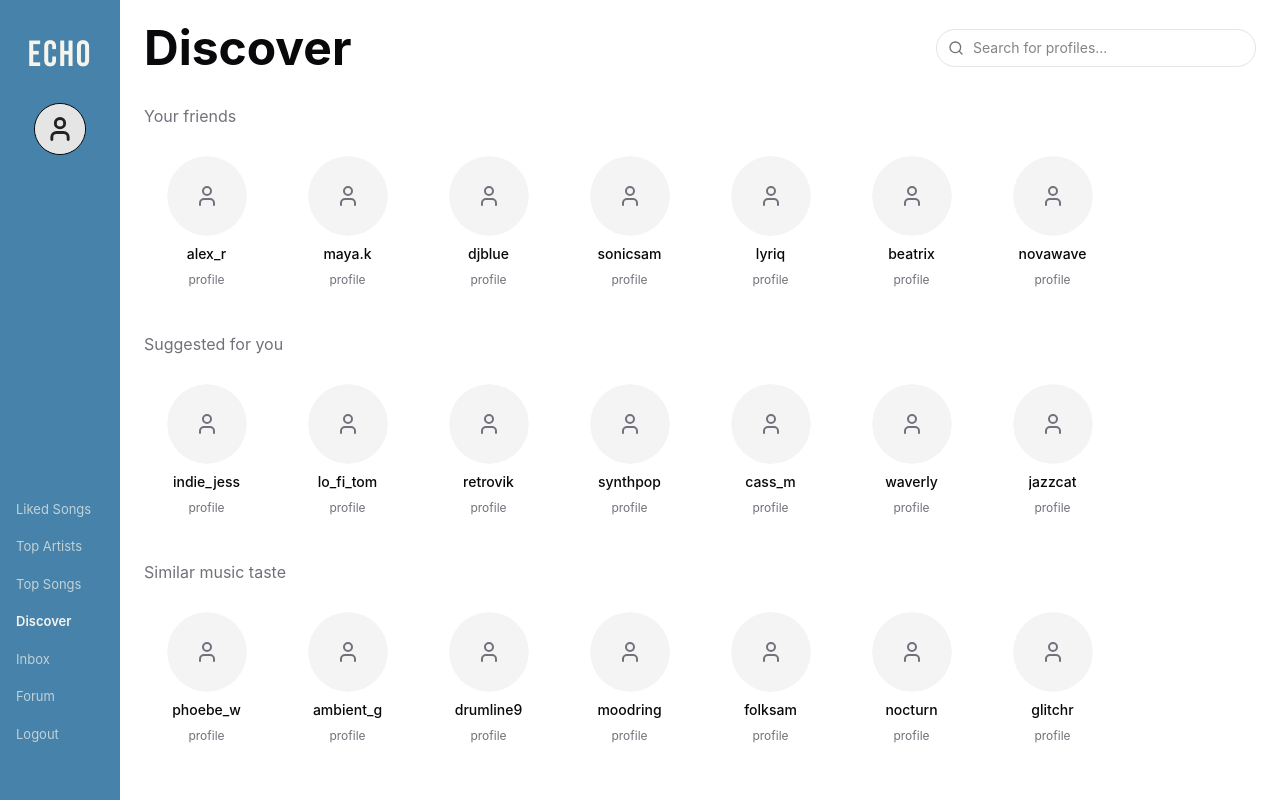
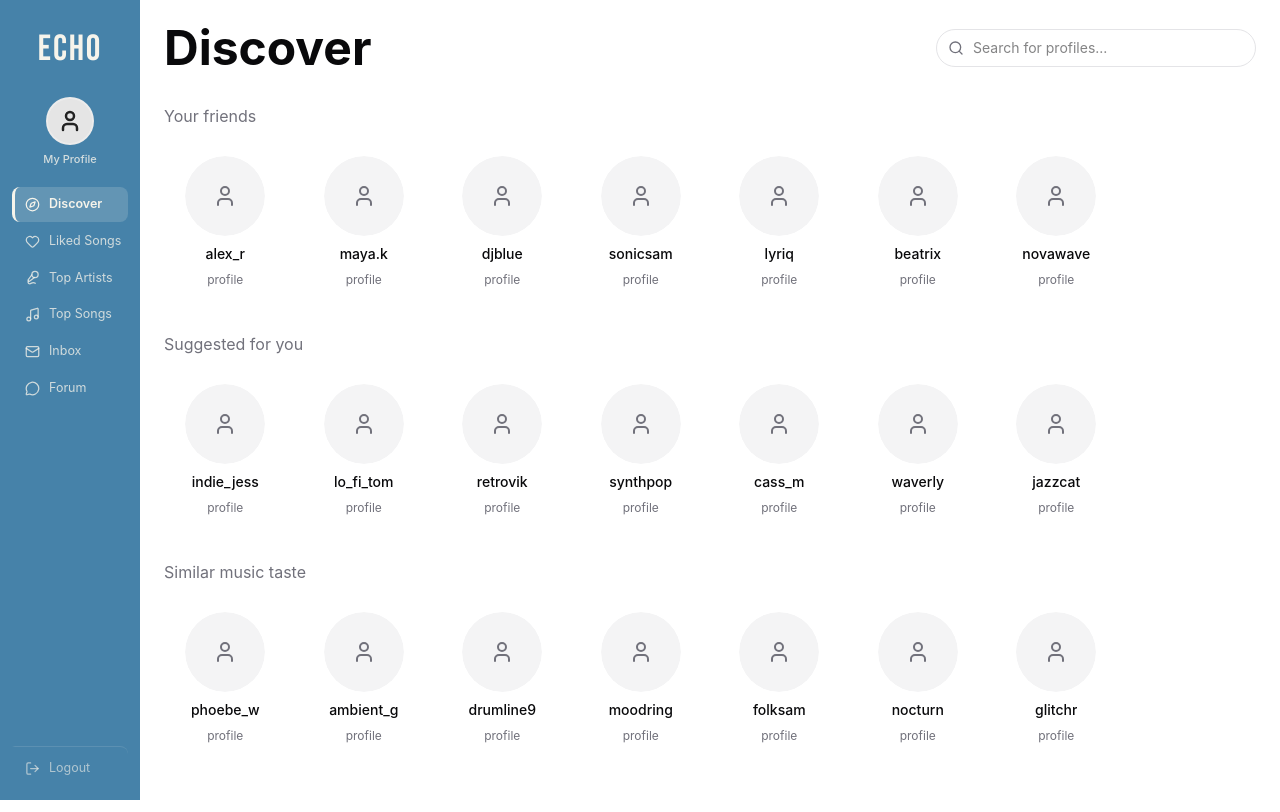
Before and after one commit to SeungwooDY/spotify-chat, a React (Vite) app in the folder frontend/: page / in a window 1280 px wide. Built offline with nearby package versions, Linux system fonts and the light colour scheme; sample sign-in values are in the browser's storage.

Commit message:
made navbar more UX friendly

```diff
--- a/frontend/src/App.css
+++ b/frontend/src/App.css
@@ -122,17 +122,18 @@
 }
 
 @layer components {
+  /* ── Navbar shell ───────────────────────────────────── */
   .navbar {
     position: fixed;
     z-index: 50;
-    display: flex;
     bottom: 0;
     left: 0;
+    display: flex;
+    flex-direction: row;
+    align-items: center;
     width: 100%;
     height: 4rem;
-    flex-direction: row;
-    align-items: center;
-    padding: 0 1.5rem;
+    padding: 0 0.75rem;
     background-color: #4682a9;
   }
 
@@ -140,19 +141,16 @@
     .navbar {
       top: 0;
       bottom: auto;
-      width: 120px;
+      flex-direction: column;
+      align-items: stretch;
+      width: 140px;
       height: 100vh;
-      flex-direction: column;
-      align-items: center;
       padding: 0;
     }
   }
 
+  /* ── Logo ───────────────────────────────────────────── */
   .navbar-logo {
-    display: none;
-  }
-
-  .navbar-avatar {
     display: none;
   }
 
@@ -163,75 +161,185 @@
       font-size: 2.275rem;
       color: #f6f4eb;
       letter-spacing: 0.05em;
-      padding-top: 28px;
       text-align: center;
-      width: 100%;
-    }
-
-    .navbar-avatar {
-      display: flex;
-      justify-content: center;
-      width: 100%;
-      margin-top: 20px;
-      margin-bottom: 0;
+      padding: 22px 0 0;
+      flex-shrink: 0;
     }
   }
 
+  /* ── Desktop profile section ────────────────────────── */
+  .navbar-profile-desktop {
+    display: none;
+  }
+
+  @media (min-width: 768px) {
+    .navbar-profile-desktop {
+      display: flex;
+      flex-direction: column;
+      align-items: center;
+      gap: 6px;
+      margin: 10px 12px 4px;
+      padding: 10px 12px 12px;
+      border-radius: 10px;
+      text-decoration: none;
+      transition: background-color 150ms;
+      flex-shrink: 0;
+    }
+
+    .navbar-profile-desktop:hover {
+      background-color: rgba(246, 244, 235, 0.1);
+    }
+  }
+
+  .navbar-profile-label {
+    display: none;
+  }
+
+  @media (min-width: 768px) {
+    .navbar-profile-label {
+      display: block;
+      font-size: 11px;
+      font-weight: 500;
+      color: rgba(246, 244, 235, 0.8);
+    }
+  }
+
+  /* ── Links container ────────────────────────────────── */
   .navbar-links {
     display: flex;
     flex-direction: row;
-    width: 100%;
+    flex: 1;
     justify-content: space-around;
     align-items: center;
+    height: 100%;
   }
 
   @media (min-width: 768px) {
     .navbar-links {
       flex-direction: column;
       justify-content: flex-start;
-      align-items: flex-start;
-      gap: 18px;
-      padding: 0 16px;
-      margin-top: auto;
-      margin-bottom: 56px;
+      align-items: stretch;
+      flex: 1;
+      min-height: 0;
+      padding: 4px 12px 14px;
+      gap: 2px;
+      overflow-y: auto;
     }
   }
 
+  /* ── Spacer (desktop only) ──────────────────────────── */
+  .navbar-spacer {
+    display: none;
+  }
+
+  @media (min-width: 768px) {
+    .navbar-spacer {
+      display: block;
+      flex: 1;
+      min-height: 8px;
+    }
+  }
+
+  /* ── Nav link base ──────────────────────────────────── */
   .navbar-link {
-    color: #f6f4eb;
+    display: flex;
+    flex-direction: column;
+    align-items: center;
+    gap: 3px;
+    padding: 5px 8px;
+    border-radius: 6px;
     text-decoration: none;
-    opacity: 0.7;
-    font-size: 10px;
-    text-align: center;
-    padding: 0.25rem 0.375rem;
-    border-radius: 0.375rem;
-    transition: opacity 150ms, background-color 150ms;
+    color: rgba(246, 244, 235, 0.7);
+    font-size: 9px;
+    transition: color 150ms, background-color 150ms;
     white-space: nowrap;
   }
 
   .navbar-link:hover {
-    opacity: 1;
-    background-color: rgba(246, 244, 235, 0.1);
+    color: #f6f4eb;
+    background-color: rgba(246, 244, 235, 0.12);
   }
 
   @media (min-width: 768px) {
     .navbar-link {
-      font-size: 13px;
-      text-align: left;
-      padding: 0;
-      border-radius: 0;
+      flex-direction: row;
+      gap: 9px;
+      padding: 8px 10px;
+      border-radius: 8px;
+      border-left: 3px solid transparent;
+      color: rgba(246, 244, 235, 0.78);
+      font-size: 12.5px;
     }
   }
 
+  /* ── Active link ────────────────────────────────────── */
   .navbar-link-active {
-    opacity: 1;
+    color: #f6f4eb;
     font-weight: 600;
-    background-color: transparent;
   }
 
+  @media (min-width: 768px) {
+    .navbar-link-active {
+      background-color: rgba(246, 244, 235, 0.16);
+      border-left-color: #f6f4eb;
+    }
+
+    .navbar-link-active:hover {
+      background-color: rgba(246, 244, 235, 0.2);
+    }
+  }
+
+  /* ── Icons ──────────────────────────────────────────── */
+  .navbar-link-icon {
+    width: 18px;
+    height: 18px;
+    flex-shrink: 0;
+  }
+
+  @media (min-width: 768px) {
+    .navbar-link-icon {
+      width: 15px;
+      height: 15px;
+    }
+  }
+
+  /* ── Link text label (desktop only) ────────────────── */
+  .navbar-link-label {
+    display: none;
+  }
+
+  @media (min-width: 768px) {
+    .navbar-link-label {
+      display: block;
+    }
+  }
+
+  /* ── Logout link ────────────────────────────────────── */
+  .navbar-logout-link {
+    color: rgba(246, 244, 235, 0.55);
+  }
+
+  .navbar-logout-link:hover {
+    color: rgba(246, 244, 235, 0.9);
+  }
+
+  @media (min-width: 768px) {
+    .navbar-logout-link {
+      color: rgba(246, 244, 235, 0.6);
+      padding-top: 12px;
+      margin-top: 2px;
+      border-top: 1px solid rgba(246, 244, 235, 0.12);
+      border-left: 3px solid transparent;
+      border-radius: 0 8px 8px 0;
+    }
+  }
+
+  /* ── Mobile profile avatar ──────────────────────────── */
   .navbar-profile-mobile {
     display: flex;
     align-items: center;
+    justify-content: center;
+    padding: 4px;
   }
 
   @media (min-width: 768px) {
--- a/frontend/src/App.jsx
+++ b/frontend/src/App.jsx
@@ -4,7 +4,7 @@ import Navbar from "../src/components/Navbar.jsx";
 
 function App() {
   return (
-    <div className="min-h-screen pb-16 md:pb-0 md:pl-[120px]">
+    <div className="min-h-screen pb-16 md:pb-0 md:pl-[140px]">
       <Navbar />
       <main>
         <Outlet />
--- a/frontend/src/components/Navbar.jsx
+++ b/frontend/src/components/Navbar.jsx
@@ -1,33 +1,40 @@
 import { NavLink } from "react-router-dom";
-import { User } from "lucide-react";
+import {
+  User, Heart, Mic2, Music, Compass,
+  Mail, MessageCircle, LogOut,
+} from "lucide-react";
 import { cn } from "@/lib/utils";
 import { Avatar, AvatarImage, AvatarFallback } from "@/components/ui/avatar";
 
-const navLinks = [
-  { to: "/liked-songs", label: "Liked Songs" },
-  { to: "/top-artists", label: "Top Artists" },
-  { to: "/top-songs", label: "Top Songs" },
-  { to: "/", label: "Discover", end: true },
-  { to: "/inbox", label: "Inbox" },
-  { to: "/forum", label: "Forum" },
-  { to: "/login", label: "Logout" },
+const mainLinks = [
+  { to: "/", label: "Discover", icon: Compass, end: true },
+  { to: "/liked-songs", label: "Liked Songs", icon: Heart },
+  { to: "/top-artists", label: "Top Artists", icon: Mic2 },
+  { to: "/top-songs", label: "Top Songs", icon: Music },
+  { to: "/inbox", label: "Inbox", icon: Mail },
+  { to: "/forum", label: "Forum", icon: MessageCircle },
 ];
 
 const Navbar = () => {
   return (
     <nav className="navbar">
+      {/* Desktop: logo */}
       <span className="navbar-logo">Echo</span>
-      <NavLink to="/profile" className="navbar-avatar">
-        <Avatar className="h-13 w-13 border border-black bg-[#E5E5E5]">
+
+      {/* Desktop: profile section */}
+      <NavLink to="/profile" className="navbar-profile-desktop">
+        <Avatar className="h-12 w-12 border-2 border-white/25 bg-[#E5E5E5]">
           <AvatarImage src="" alt="profile" />
           <AvatarFallback className="bg-[#E5E5E5]">
-            <User className="h-7 w-7 text-[#222222]" strokeWidth={2.5} />
+            <User className="h-6 w-6 text-[#222222]" strokeWidth={2.5} />
           </AvatarFallback>
         </Avatar>
+        <span className="navbar-profile-label">My Profile</span>
       </NavLink>
 
+      {/* Main links + spacer + logout */}
       <div className="navbar-links">
-        {navLinks.map(({ to, label, end }) => (
+        {mainLinks.map(({ to, label, icon: Icon, end }) => (
           <NavLink
             key={to}
             to={to}
@@ -36,9 +43,26 @@ const Navbar = () => {
               cn("navbar-link", isActive && "navbar-link-active")
             }
           >
-            {label}
+            <Icon className="navbar-link-icon" />
+            <span className="navbar-link-label">{label}</span>
           </NavLink>
         ))}
+
+        {/* Pushes logout to bottom on desktop */}
+        <div className="navbar-spacer" />
+
+        {/* Logout */}
+        <NavLink
+          to="/login"
+          className={({ isActive }) =>
+            cn("navbar-link", "navbar-logout-link", isActive && "navbar-link-active")
+          }
+        >
+          <LogOut className="navbar-link-icon" />
+          <span className="navbar-link-label">Logout</span>
+        </NavLink>
+
+        {/* Mobile: profile avatar */}
         <NavLink to="/profile" className="navbar-profile-mobile">
           <Avatar className="h-9 w-9 border border-black bg-[#E5E5E5]">
             <AvatarImage src="" alt="profile" />
```
